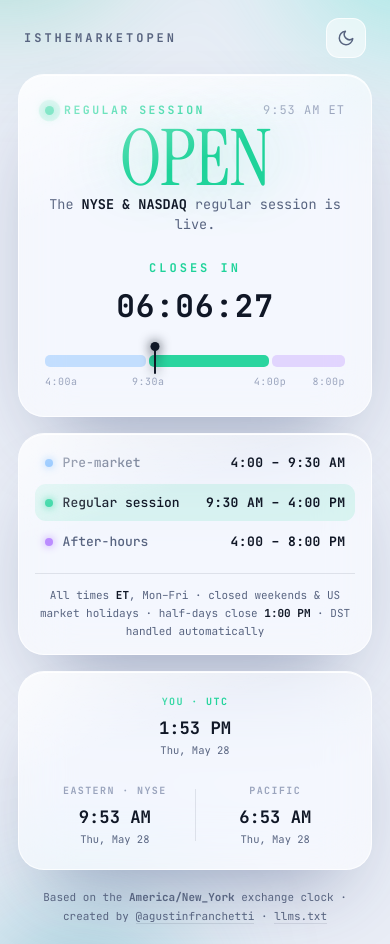
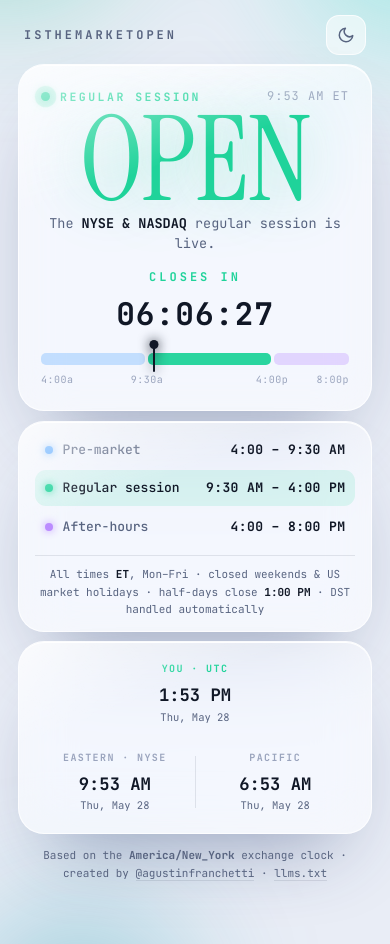
Before and after one commit to agustinfranchetti/isthemarketopen, a plain HTML site: page index.html in a window 390 px wide. After the commit the page ends 898 px from the top, so only its background shows below. Drawn offline with Linux system fonts and the light colour scheme.

Commit message:
Fit layout to viewport without scrolling
Make vertical spacing and headline size viewport-height aware so the page
fits on standard desktop/laptop heights; small/mobile screens still scroll.

```diff
--- a/index.html
+++ b/index.html
@@ -141,7 +141,7 @@
     color:var(--txt);
     min-height:100dvh;
     display:flex;flex-direction:column;align-items:center;justify-content:center;
-    padding:clamp(18px,4vw,48px) 18px;
+    padding:clamp(12px,1.8vh,36px) 18px;
     line-height:1.5;
     -webkit-font-smoothing:antialiased;
     overflow-x:hidden;
@@ -169,7 +169,7 @@
     mix-blend-mode:overlay;
   }
 
-  main{width:100%;max-width:600px;display:flex;flex-direction:column;gap:16px}
+  main{width:100%;max-width:600px;display:flex;flex-direction:column;gap:clamp(7px,1.1vh,16px)}
 
   /* --- glass primitive --- */
   .glass{
@@ -203,7 +203,7 @@
   .theme-toggle svg{width:18px;height:18px}
 
   /* --- hero --- */
-  .hero{padding:clamp(26px,5.5vw,40px);text-align:center}
+  .hero{padding:clamp(18px,2.6vh,38px) clamp(22px,5vw,38px);text-align:center}
   .hero-top{display:flex;align-items:center;justify-content:space-between;gap:12px;margin-bottom:6px}
   .status-tag{display:inline-flex;align-items:center;gap:10px;font-size:11.5px;font-weight:700;letter-spacing:2.5px;text-transform:uppercase;color:var(--accent)}
   .led{width:9px;height:9px;border-radius:50%;background:var(--accent);position:relative;box-shadow:0 0 12px var(--accent)}
@@ -213,21 +213,21 @@
 
   .headline{
     font-family:"Instrument Serif",Georgia,serif;font-style:normal;font-weight:400;
-    font-size:clamp(76px,20vw,168px);line-height:.86;letter-spacing:-1px;
-    color:var(--accent);margin:6px 0 2px;
+    font-size:clamp(58px,14vh,150px);line-height:.84;letter-spacing:-1px;
+    color:var(--accent);margin:2px 0;
     text-shadow:0 0 60px color-mix(in srgb,var(--accent) 45%,transparent);
     transition:color .5s ease;
   }
   :root[data-theme="light"] .headline{text-shadow:0 2px 30px color-mix(in srgb,var(--accent) 25%,transparent)}
-  .sub{font-size:13.5px;color:var(--muted);max-width:42ch;margin:0 auto}
+  .sub{font-size:13.5px;color:var(--muted);max-width:48ch;margin:0 auto}
   .sub b{color:var(--txt);font-weight:700}
 
-  .countdown{display:flex;flex-direction:column;align-items:center;gap:6px;margin-top:24px}
+  .countdown{display:flex;flex-direction:column;align-items:center;gap:5px;margin-top:clamp(10px,1.8vh,24px)}
   .cd-label{font-size:12px;font-weight:700;letter-spacing:3px;text-transform:uppercase;color:var(--accent)}
   .cd-time{font-size:clamp(28px,8vw,44px);font-weight:700;letter-spacing:1px;font-variant-numeric:tabular-nums;font-feature-settings:"tnum"}
 
   /* --- session progress bar --- */
-  .session{margin-top:26px}
+  .session{margin-top:clamp(10px,1.8vh,26px)}
   .track{position:relative;height:12px;border-radius:7px;display:flex;gap:3px;overflow:visible}
   .seg{height:100%;border-radius:5px;opacity:.32;transition:opacity .4s}
   .seg.pre{flex:5.5;background:#5aa9ff}
@@ -251,7 +251,7 @@
   .ticks span:last-child{transform:translateX(-100%)}
 
   /* --- clocks strip --- */
-  .clocks{display:grid;grid-template-columns:repeat(3,1fr);padding:18px clamp(14px,4vw,24px)}
+  .clocks{display:grid;grid-template-columns:repeat(3,1fr);padding:clamp(12px,1.8vh,18px) clamp(14px,4vw,24px)}
   .clocks .col{text-align:center;padding:4px 6px;position:relative}
   .clocks .col + .col::before{content:"";position:absolute;left:0;top:14%;height:72%;width:1px;background:var(--hairline)}
   .clocks .zone{font-size:10px;letter-spacing:1.4px;text-transform:uppercase;color:var(--faint);font-weight:700}
@@ -259,8 +259,8 @@
   .clocks .t{font-size:clamp(14px,4.4vw,18px);font-weight:700;margin-top:6px;font-variant-numeric:tabular-nums}
   .clocks .d{font-size:10.5px;color:var(--muted);margin-top:2px}
 
-  .hours{padding:10px clamp(14px,4vw,22px) 14px}
-  .hrow{display:flex;align-items:center;justify-content:space-between;gap:12px;padding:9px 10px;border-radius:11px;font-size:13px;transition:background-color .4s}
+  .hours{padding:clamp(8px,1.2vh,12px) clamp(14px,4vw,22px) clamp(10px,1.4vh,14px)}
+  .hrow{display:flex;align-items:center;justify-content:space-between;gap:12px;padding:clamp(6px,1vh,9px) 10px;border-radius:11px;font-size:13px;transition:background-color .4s}
   .hrow + .hrow{margin-top:2px}
   .hk{display:flex;align-items:center;gap:10px;color:var(--muted);font-weight:500}
   .hk i{width:8px;height:8px;border-radius:50%;background:currentColor;box-shadow:0 0 9px currentColor;flex:none}
@@ -273,7 +273,7 @@
   body[data-state="pre"]   .hrow.pre .hk,
   body[data-state="open"]  .hrow.reg .hk,
   body[data-state="after"] .hrow.aft .hk{color:var(--txt)}
-  .hnote{margin-top:12px;padding-top:12px;border-top:1px solid var(--hairline);font-size:11px;color:var(--muted);text-align:center;line-height:1.65}
+  .hnote{margin-top:clamp(8px,1.2vh,12px);padding-top:clamp(8px,1.2vh,12px);border-top:1px solid var(--hairline);font-size:11px;color:var(--muted);text-align:center;line-height:1.6}
   .hnote b{color:var(--txt);font-weight:700}
   footer{font-size:11px;color:var(--muted);text-align:center;line-height:1.7;padding:2px 8px 0}
   footer a{color:var(--muted);text-decoration:none;border-bottom:1px solid var(--hairline)}
```
